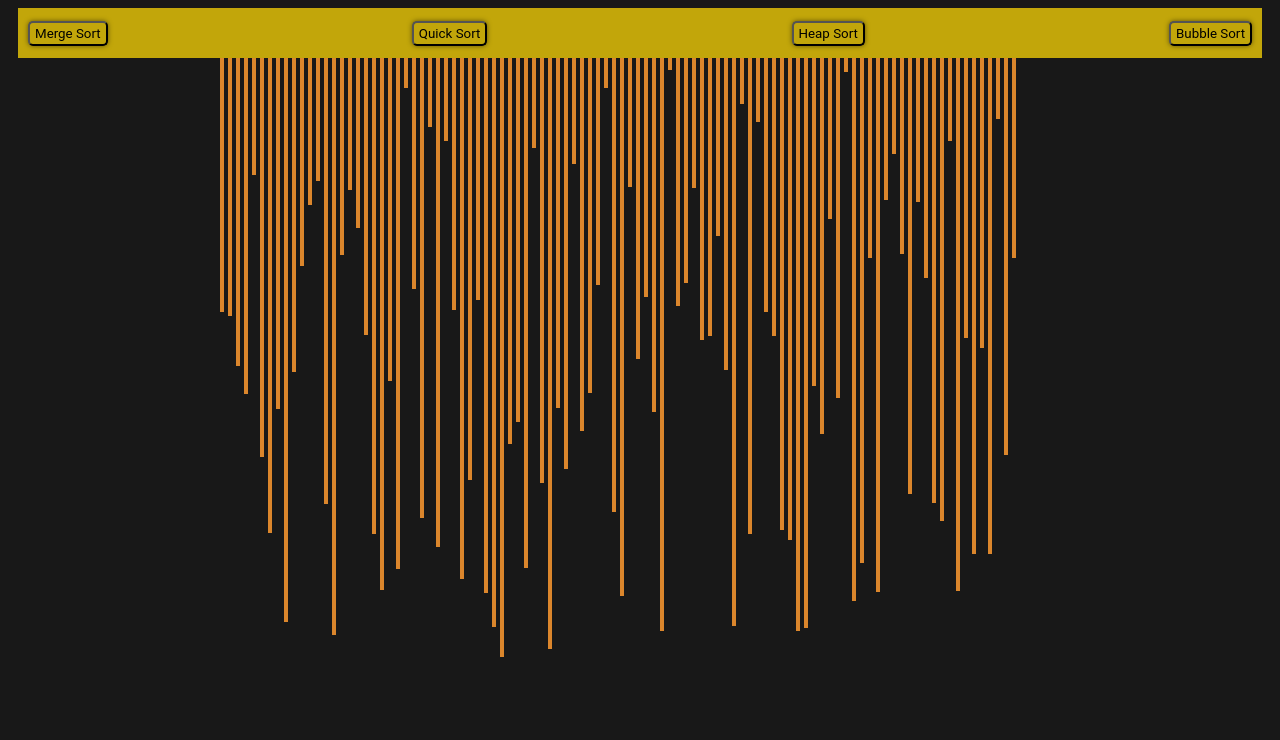
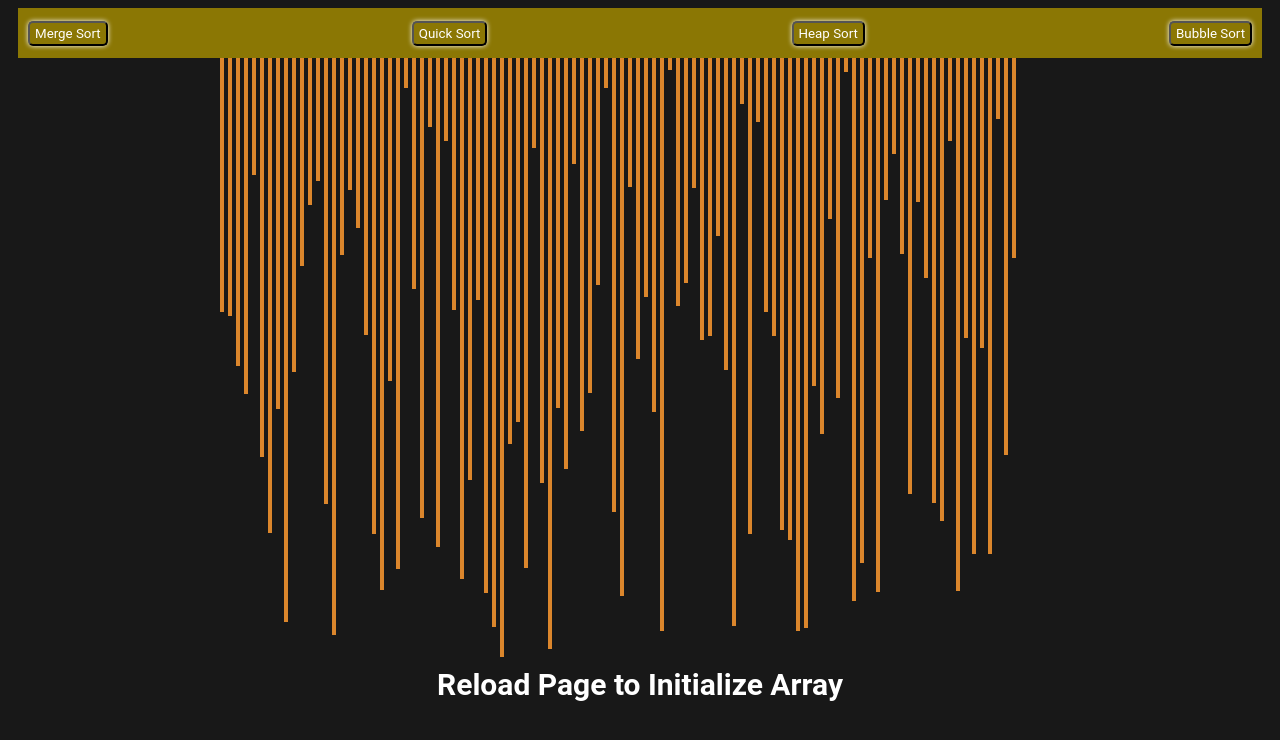
Before and after one commit to KobyEthan/sorting-visualizer, a React (Create React App) app: page / in a window 1280 px wide. Shown: the top 740 px of the page. Built offline with nearby package versions, Linux system fonts and the light colour scheme.

Commit message:
Made style changes

```diff
--- a/src/SortingVisualIzer/SortingVisualizer.css
+++ b/src/SortingVisualIzer/SortingVisualizer.css
@@ -1,11 +1,19 @@
 html {
   background-color: rgb(24, 24, 24);
+}
+
+.heading {
+  font-family: "roboto";
+  font-size: 30px;
+  color: rgb(255, 255, 255);
+  text-align: center;
+  margin: 10px 0;
 }
 
 .control-bar {
   display: flex;
   margin: 0 10px;
-  background-color: rgb(194, 166, 10);
+  background-color: rgb(139, 119, 4);
   height: 50px;
   justify-content: space-between;
   align-items: center;
@@ -17,9 +25,9 @@ html {
   margin: 0px 10px;
   border-radius: 5px;
   background-color: inherit;
-  color: rgb(0, 0, 0);
+  color: rgb(255, 255, 255);
   font-family: "roboto";
-  box-shadow: 0 0 5px 0 rgba(0, 0, 0, 0.5);
+  box-shadow: 0 0 5px 0 rgb(255, 255, 255);
 }
 
 .column-container {
--- a/src/SortingVisualIzer/SortingVisualizer.jsx
+++ b/src/SortingVisualIzer/SortingVisualizer.jsx
@@ -50,13 +50,13 @@ export default class SortingVisualizer extends React.Component {
         setTimeout(() => {
           bar1Style.backgroundColor = color;
           bar2Style.backgroundColor = color;
-        }, (i * ANIMATION_SPEED_MS) / 2);
+        }, i * ANIMATION_SPEED_MS);
       } else {
         setTimeout(() => {
           const [bar1Idx, newHeight] = animations[i];
           const bar1Style = columns[bar1Idx].style;
           bar1Style.height = `${newHeight}px`;
-        }, (i * ANIMATION_SPEED_MS) / 2);
+        }, i * ANIMATION_SPEED_MS);
       }
     }
   }
@@ -214,6 +214,7 @@ export default class SortingVisualizer extends React.Component {
             ></div>
           ))}
         </div>
+        <h1 className="heading">Reload Page to Initialize Array</h1>
       </>
     );
   }
```
